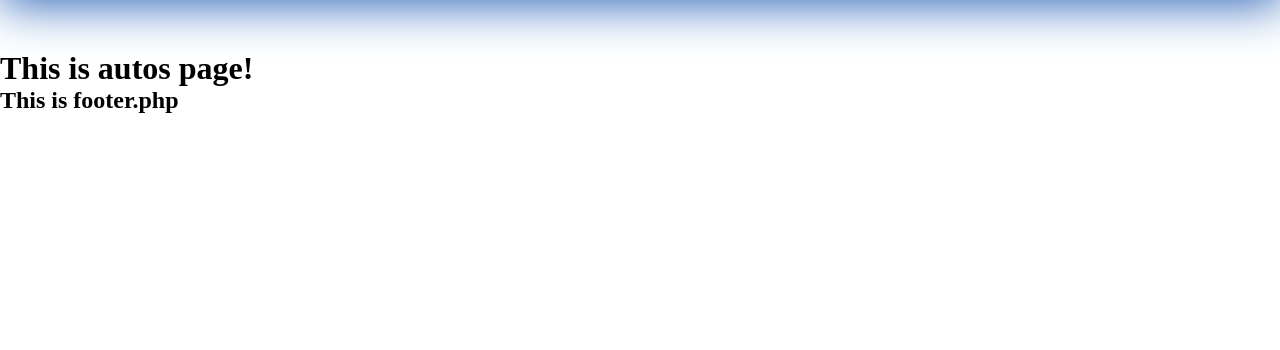
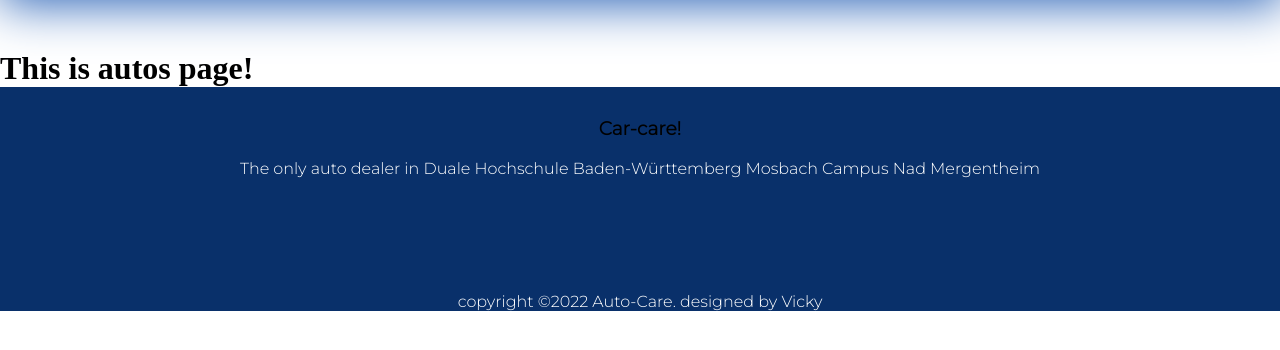
Before and after one commit to AdriansRubins/gruppe07-projekt, a PHP site: page /autos.php in a window 1280 px wide. Shown: the part 100-450 px from the top of the page. Run offline with PHP 8.4, Linux system fonts and the light colour scheme.

Commit message:
index.html

```diff
--- a/index.php
+++ b/index.php
@@ -1,7 +1,7 @@
 <?php include ('./php/templates/header.php'); ?>
 <div class="servicegrid">
     <div id="showcase">
-        <h1 id="exp">Experience-</h1>
+        <h1 id="exp">Explore-</h1>
         <h1 id="cars">Cars!</h1>
     </div>
     <div id="about2">
--- a/leistungen.php
+++ b/leistungen.php
@@ -1,5 +1,5 @@
 <?php include ('./php/templates/header.php'); ?>
-<div class="servicegrid">
+<div class="leistungsgrid">
     <h1>This is service page!</h1>
 </div>
 <?php include ('./php/templates/footer.php'); ?>
@@ -8,7 +8,7 @@
 
 
 <style>
-    .servicegrid{
+    .leistungsgrid{
         display: grid;
         margin-top: 150px;
     }
--- a/php/templates/footer.php
+++ b/php/templates/footer.php
@@ -1 +1,50 @@
-<h2>This is footer.php</h2>
+<head>
+
+</head>
+<div class="divy">
+
+    <footer>
+        <div class="footer-content">
+            <h3>Car-care!</h3>
+            <br>
+            <p>The only auto dealer in Duale Hochschule Baden-Württemberg Mosbach Campus Nad Mergentheim</p>
+            <br>
+            <ul class="socials">
+                <li><i class="fa fa-google-plus"></i></li>
+                <li><i class="fa fa-facebook-f"></i></li>
+                <li><i class="fa fa-youtube"></i></li>
+                <li><i class="fa fa-twitter"></i></li>
+                <li><i class="fa fa-pinterest"></i></li>
+            </ul>
+        </div>
+        <div class="footer-bottom">
+            <p>copyright &copy;2022 Auto-Care. designed by <span>Vicky</span></p>
+        </div>
+    </footer>
+</div>
+
+<style>
+    *{
+        margin: 0;
+        padding: 0;
+        box-sizing: border-box;
+    }
+
+
+    footer{
+        padding-top: 30px;
+        background: #09306A;
+        height: auto;
+        width: 100vw;
+        font-family: "Montserrat",sans-serif;
+        align-items: center;
+        justify-content: center;
+        flex-direction: column;
+        text-align: center;
+
+
+    }
+
+
+
+</style>
--- a/style.css
+++ b/style.css
@@ -33,6 +33,7 @@ header {
     padding: 0px 0px 0px 20px;
     background-image: url("https://static.vecteezy.com/system/resources/previews/002/412/259/non_2x/flat-abstract-blue-background-free-vector.jpg");
     height: 100px;
+    background-image: cover;
     box-shadow: 2px 2px 50px 2px #2660B6;
     position: fixed;
     top: 0;
@@ -90,6 +91,7 @@ button:hover {
 
     background-image: url("https://static.vecteezy.com/system/resources/previews/001/953/042/non_2x/colourful-textured-painting-background-free-vector.jpg");
     grid-gap: 0.2rem;
+    background-size: cover;
 
 }
 
```
